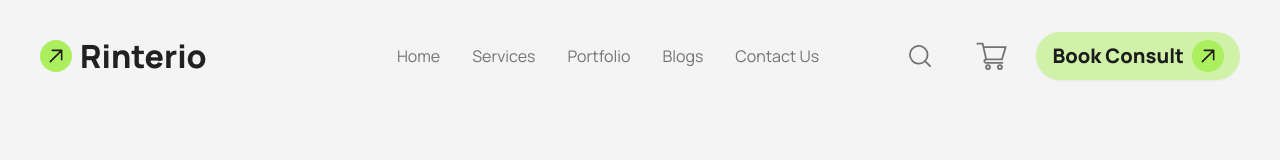
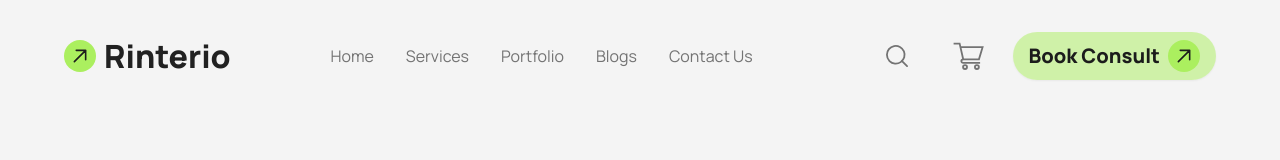
Before and after one commit to KYusufbd/Rinterio, a website built with Vite: page index.html in a window 1280 px wide. Built offline with nearby package versions, Linux system fonts and the light colour scheme.

Commit message:
Fixed problems in navbar widh and made the navbar perfect responsive

```diff
--- a/css/main.css
+++ b/css/main.css
@@ -8,3 +8,7 @@
       src: url(../assets/fonts/Manrope-VariableFont_wght.ttf);
     }
   }
+
+  * {
+    box-sizing: border-box;
+  }
--- a/index.html
+++ b/index.html
@@ -18,9 +18,9 @@
     </script>
 </head>
 <body class="bg-body-bg w-full font-manrope min-h-screen px-8 py-4">
-    <header class="w-full">
-        <div class="navbar bg-transparent">
-            <div class="navbar-start">
+    <header class="w-full max-w-page-width overflow-hidden mx-auto">
+        <div class="navbar justify-between w-full bg-transparent">
+            <div class="navbar-start w-auto">
               <a href="/" class="flex flex-row items-center gap-2 font-extrabold text-txt-color-1 text-3xl">
                 <div class="w-8 h-8 bg-primary flex justify-center items-center rounded-full">
                   <svg width="184px" height="184px" viewBox="0 0 24 24" fill="none" xmlns="http://www.w3.org/2000/svg" transform="rotate(-45)" stroke=""><g id="SVGRepo_bgCarrier" stroke-width="0"></g><g id="SVGRepo_tracerCarrier" stroke-linecap="round" stroke-linejoin="round"></g><g id="SVGRepo_iconCarrier"> <path d="M6 12H18M18 12L13 7M18 12L13 17" stroke="#1c1c1c" stroke-width="1.2" stroke-linecap="round" stroke-linejoin="round"></path> </g></svg>
@@ -28,7 +28,7 @@
                 Rinterio
               </a>
             </div>
-            <div id="nav-menu" class=" text-base navbar-center hidden lg:flex lg:mr-16 md:px-8">
+            <div id="nav-menu" class=" text-base navbar-center hidden lg:flex md:pr-4">
               <ul class="menu menu-dropdown text-base absolute w-full left-0 top-[80px] justify-center items-center gap-y-2 bg-body-bg drop-shadow-xl rounded-b-xl text-txt-color-3 pb-4 lg:drop-shadow-none lg:bg-transparent lg:top-1 lg:relative lg:menu-horizontal px-1">
                 <li class="hover:font-extrabold hover:text-txt-color-2"><a class="hover:bg-transparent" href="/">Home</a></li>
                 <li class="hover:font-extrabold hover:text-txt-color-2"><a class="hover:bg-transparent" href="/">Services</a></li>
@@ -40,7 +40,7 @@
                 <li class="hover:font-extrabold hover:text-txt-color-2 flex md:hidden"><a class="hover:bg-transparent" href="/">Book Consult</a></li>
               </ul>
             </div>
-            <div class="navbar-end flex flex-row gap-4">
+            <div class="navbar-end w-auto flex flex-row gap-4">
               <div class="p-2.5 rounded-full cursor-pointer hover:bg-white transition-colors hidden md:flex">
                 <svg width="36px" height="36px" viewBox="0 -0.5 25 25" fill="none" xmlns="http://www.w3.org/2000/svg"><g id="SVGRepo_bgCarrier" stroke-width="0"></g><g id="SVGRepo_tracerCarrier" stroke-linecap="round" stroke-linejoin="round"></g><g id="SVGRepo_iconCarrier"> <path fill-rule="evenodd" clip-rule="evenodd" d="M5.5 11.1455C5.49956 8.21437 7.56975 5.69108 10.4445 5.11883C13.3193 4.54659 16.198 6.08477 17.32 8.79267C18.4421 11.5006 17.495 14.624 15.058 16.2528C12.621 17.8815 9.37287 17.562 7.3 15.4895C6.14763 14.3376 5.50014 12.775 5.5 11.1455Z" stroke="#737373" stroke-width="1.25" stroke-linecap="round" stroke-linejoin="round"></path> <path d="M15.989 15.4905L19.5 19.0015" stroke="#737373" stroke-width="1.25" stroke-linecap="round" stroke-linejoin="round"></path> </g></svg>
               </div>
--- a/tailwind.config.js
+++ b/tailwind.config.js
@@ -18,6 +18,10 @@ module.exports = {
         "txt-color-3": '#737373',
         "txt-color-4": '#1C1C1C',
         "body-bg": '#F4F4F4',
+      },
+
+      maxWidth: {
+        "page-width": "73rem"
       }
     },
   },
```
